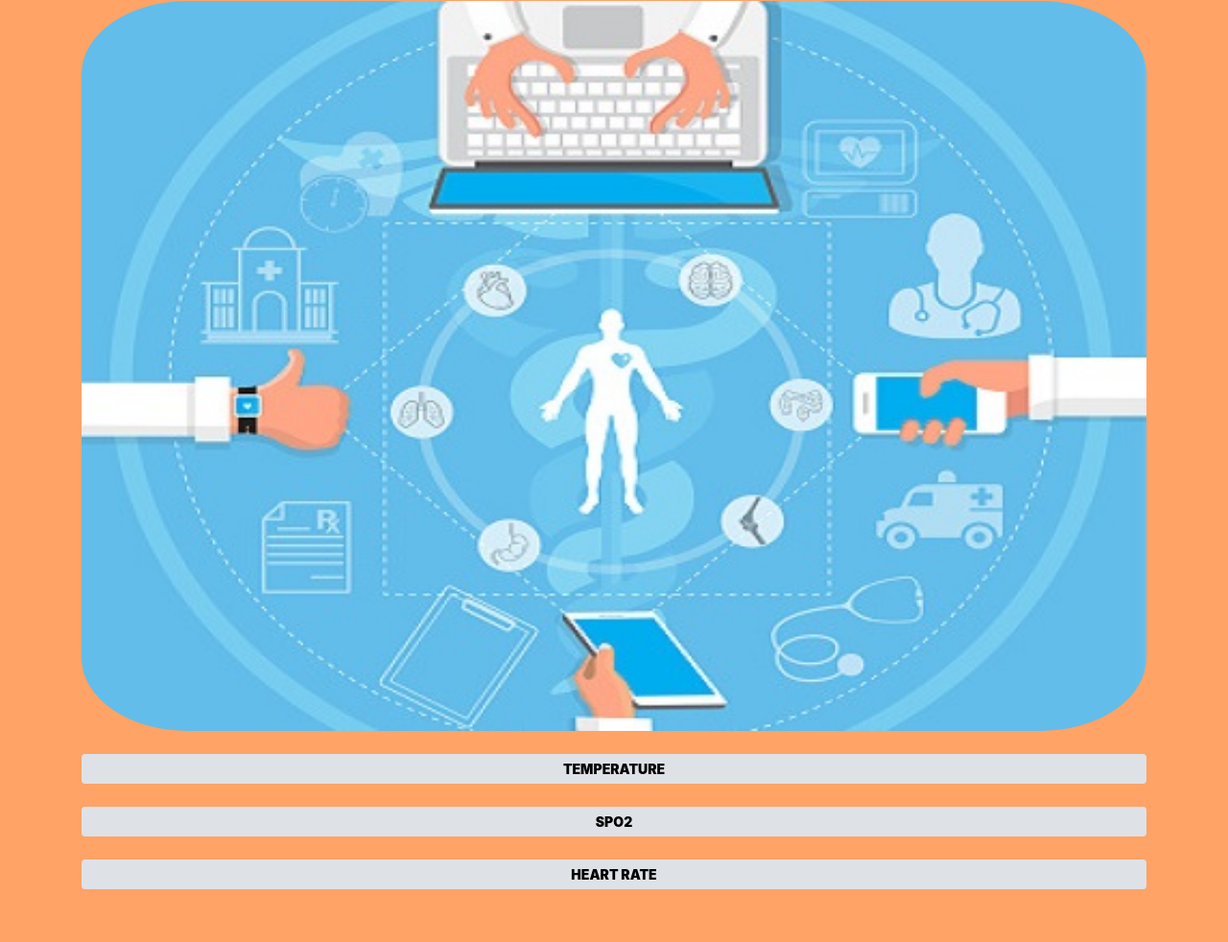
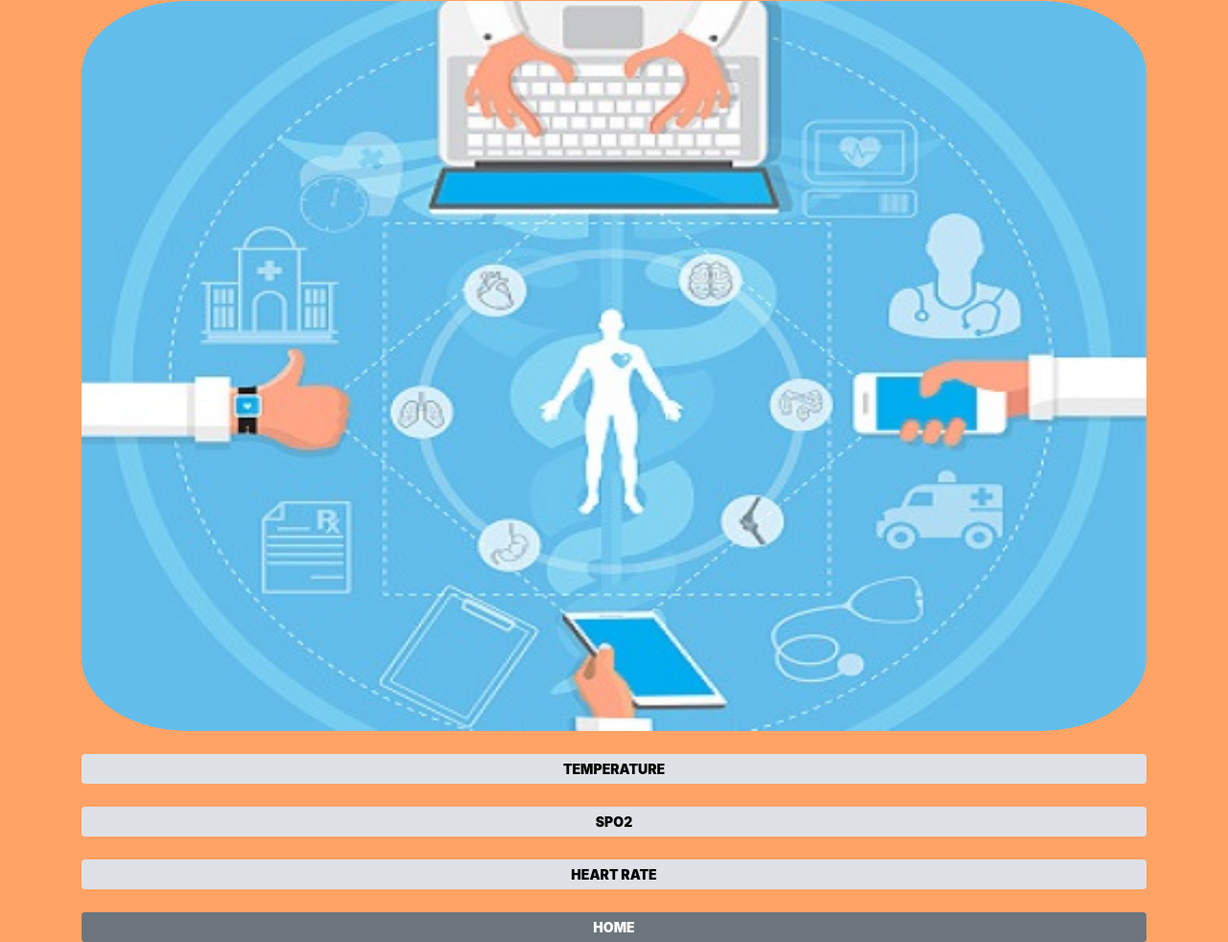
Before and after one commit to PriyankaJoshi-maker/Patient_Proctor, a plain HTML site: page PATIENT_PROCTOR/views/patient.html in a window 1280 px wide. Shown: the part 148-1130 px from the top of the page at 96% size. Before the commit the page ends 1075 px from the top, so only its background shows below. Drawn offline with nearby package versions, Linux system fonts and the light colour scheme.

Commit message:
Home Button

```diff
--- a/PATIENT_PROCTOR/js/patient.js
+++ b/PATIENT_PROCTOR/js/patient.js
@@ -2,3 +2,9 @@
 /*$('#button1').on('click', function() {
     $('#openModal').show();
 });*/
+
+function home(){
+
+        location.href = "./index.html";
+
+}
--- a/PATIENT_PROCTOR/views/patient.html
+++ b/PATIENT_PROCTOR/views/patient.html
@@ -48,9 +48,16 @@
 		<br />
 		<div class="row">
 		<div class="col-12 d-flex justify-content-center">
-			<button id="attendee" type="button" class="btn btn-primary btn-sm btn-block"data-toggle="modal" data-target="#HRModal">HEART RATE</button>
+			<button id="attendee" type="button" class="btn btn-primary btn-sm btn-block" data-toggle="modal" data-target="#HRModal">HEART RATE</button>
 		</div>
 		</div>
+		<br />
+		<div class="row">
+		<div class="col-12 d-flex justify-content-center">
+			<button id="attendee" type="button" class="btn btn-secondary btn-sm btn-block" onclick="home()">HOME</button>
+		</div>
+		</div>
+
 		<!-- Temparature Modal -->
 		<div id="tempModal" class="modal fade" role="dialog" class="modal fade" tabindex="-1" aria-labelledby="exampleModalCenterTitle" aria-hidden="true">
 			<div class="modal-dialog modal-dialog-centered" role="document">
```
